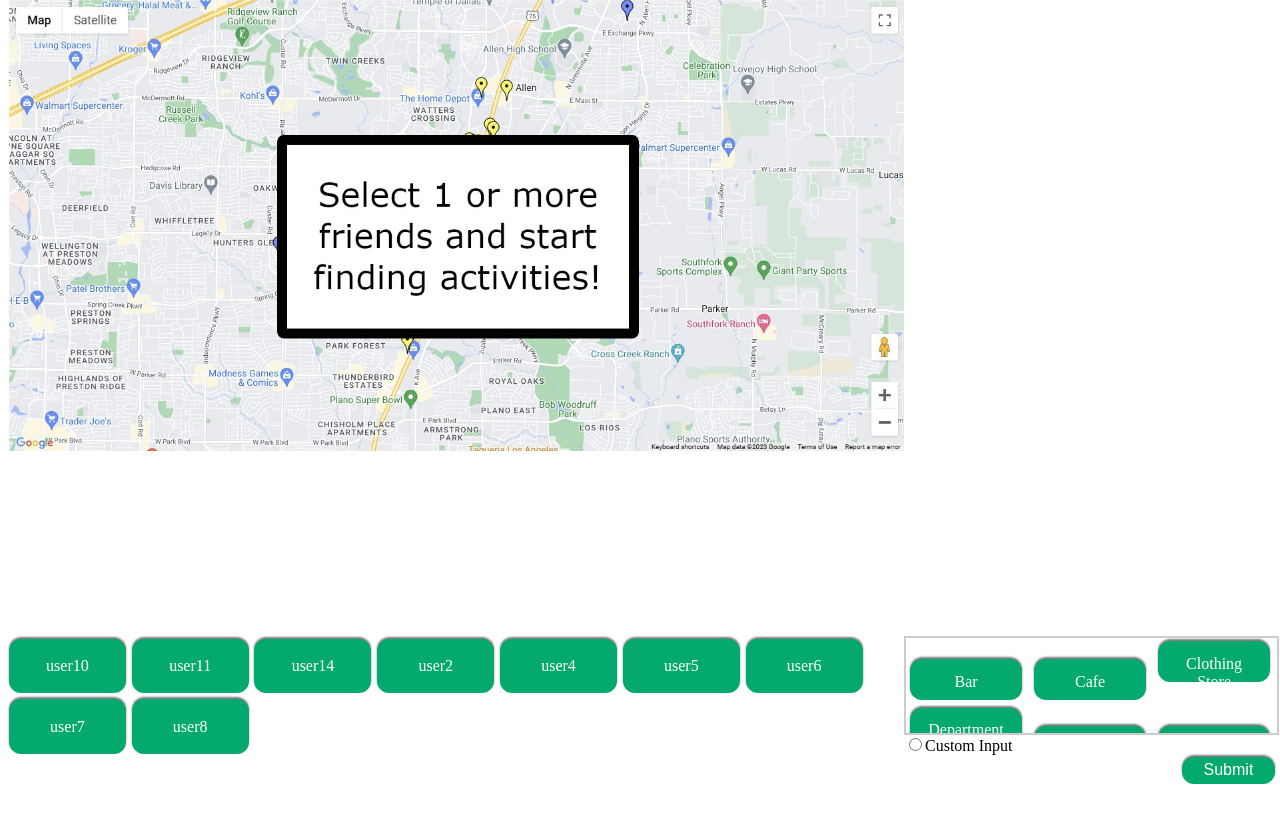
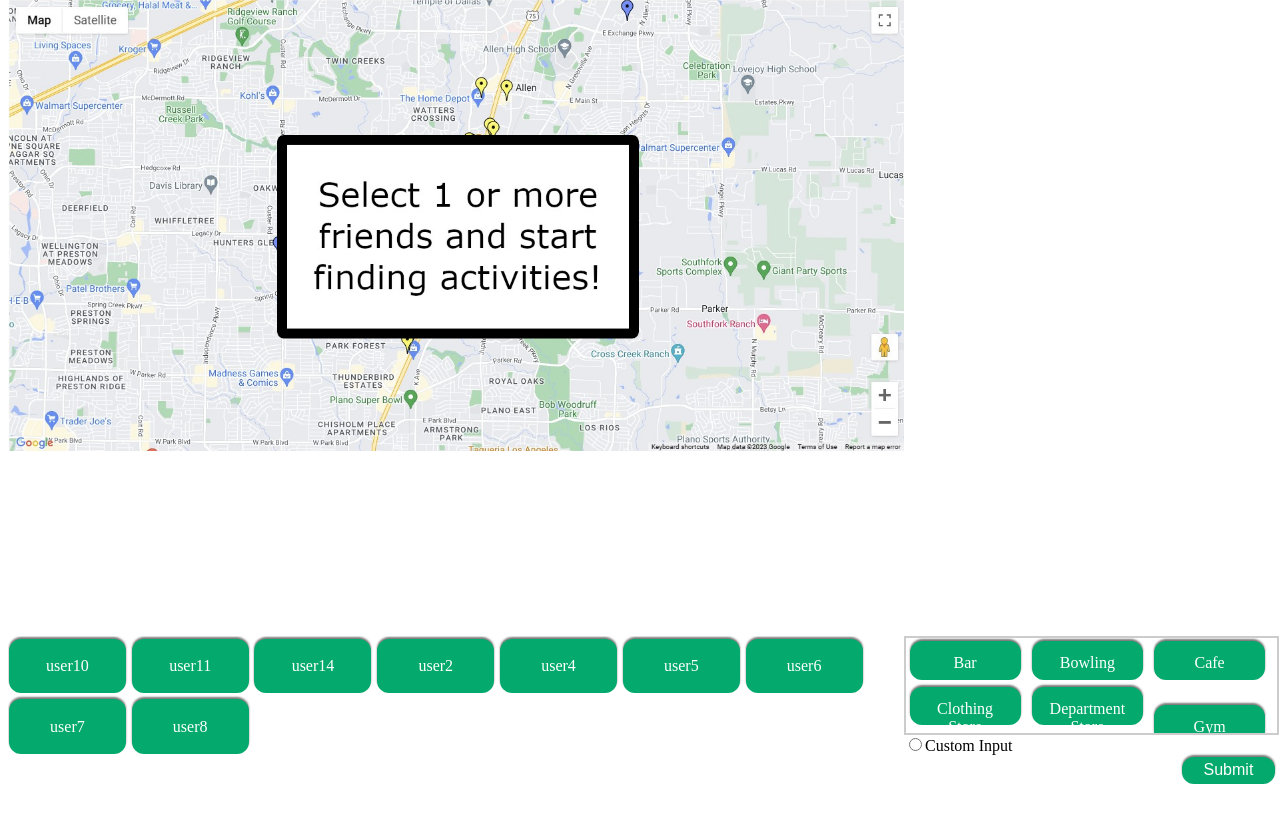
Before and after one commit to dyermaker504/MeetUp, a Flask app: page / in a window 1280 px wide. Shown: the part 73-910 px from the top of the page. Run offline with Flask 3, Linux system fonts and the light colour scheme; a user stored in the database is signed in; data comes from the database, SQL or seed files in the repository; some libraries are stand-ins or nearby versions.

Commit message:
Update Bowling and Fix Set Keyword Option

```diff
--- a/app.py
+++ b/app.py
@@ -24,7 +24,7 @@ def placesearch():
     activity = request.form['activity']
     if not activity:
         activity = ''
-    activitytype = request.form['activitytype']
+    activitytype = request.form.get('activitytype')
     if not activitytype:
         activitytype = ''
     locations = []
--- a/static/css/friendfinder.css
+++ b/static/css/friendfinder.css
@@ -94,8 +94,8 @@
 	border: none;
 	color: white;
 	width: 23%;
-	height: 1.5vh;
-	padding: 1.5vh;
+	height: 1.4vh;
+	padding: 1.4vh;
 	text-align: center;
 	text-decoration: none;
 	display: inline-block;
--- a/templates/index.html
+++ b/templates/index.html
@@ -179,6 +179,12 @@
 							</span>
 							<span style="display: inline;" class="friendclass">
 								<label>
+									<input class="typeboxes" type="radio" name="activity" value="bowling"/>
+									<span class="typelistbutton">Bowling</span>
+								<label/>
+							</span>
+							<span style="display: inline;" class="friendclass">
+								<label>
 									<input class="typeboxes" type="radio" name="activitytype" value="cafe"/>
 									<span class="typelistbutton">Cafe</span>
 								<label/>
@@ -237,12 +243,6 @@
 									<span class="typelistbutton">Shopping Mall</span>
 								<label/>
 							</span>
-							<span style="display: inline;" class="friendclass">
-								<label>
-									<input class="typeboxes" type="radio" name="activitytype" value="tourist_attraction"/>
-									<span class="typelistbutton">Tourist Attraction</span>
-								<label/>
-							</span>
 						</div>
 						<input class="typeboxes" type="radio" id="customradio" name="activitytype" value="">Custom Input</input>
 						<input type="text" id="activity" name="activity" placeholder="Type of Activity" value=""><br>
```
